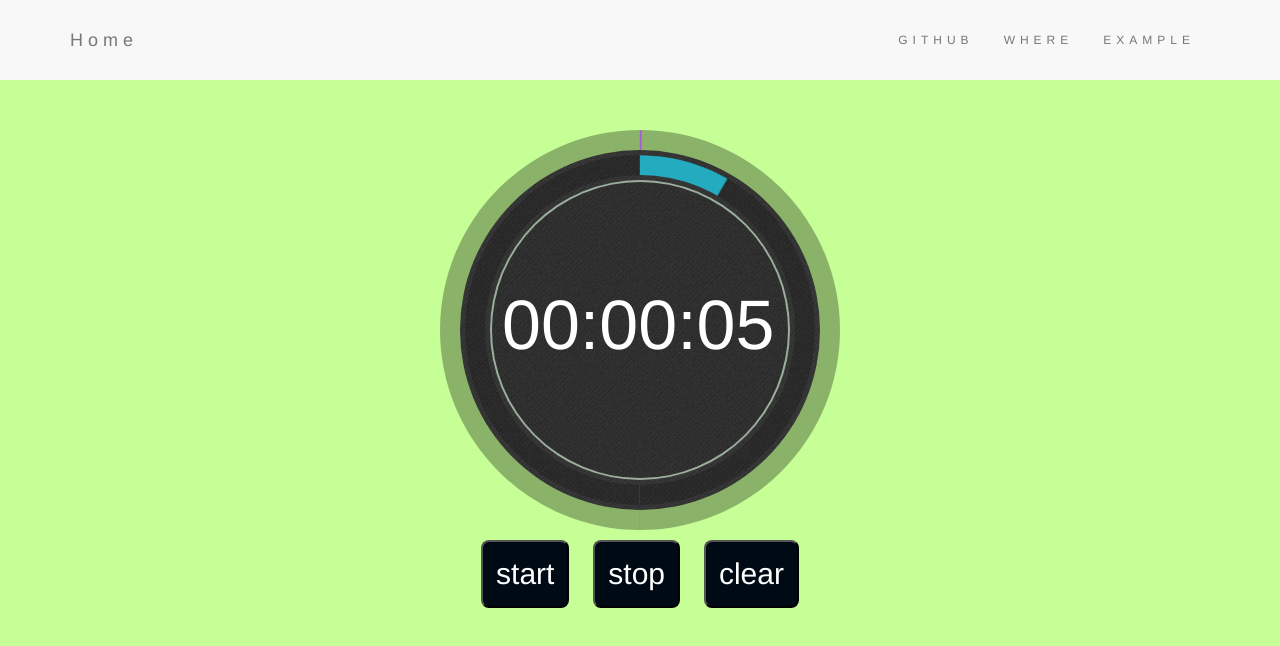
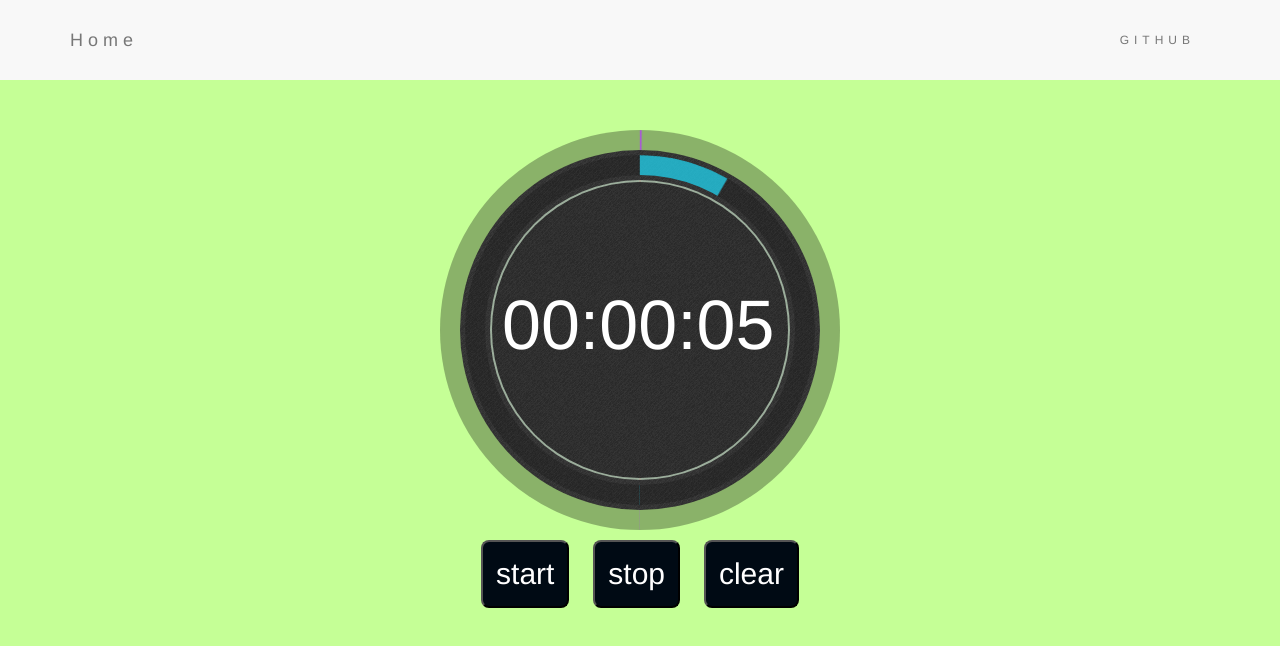
Before and after one commit to JSR103/StopWatch, a plain HTML site: page index.html in a window 1280 px wide. Drawn offline with nearby package versions, Linux system fonts and the light colour scheme; files whose address does not match are found by name.

Commit message:
delete 2 nav elements

```diff
--- a/index.html
+++ b/index.html
@@ -38,8 +38,6 @@
     <div class="collapse navbar-collapse" id="myNavbar">
       <ul class="nav navbar-nav navbar-right">
         <li><a href="#main">GITHUB</a></li>
-        <li><a href="#where">WHERE</a></li>
-        <li><a href="#example">EXAMPLE</a></li>
       </ul>
     </div>
   </div>
```
